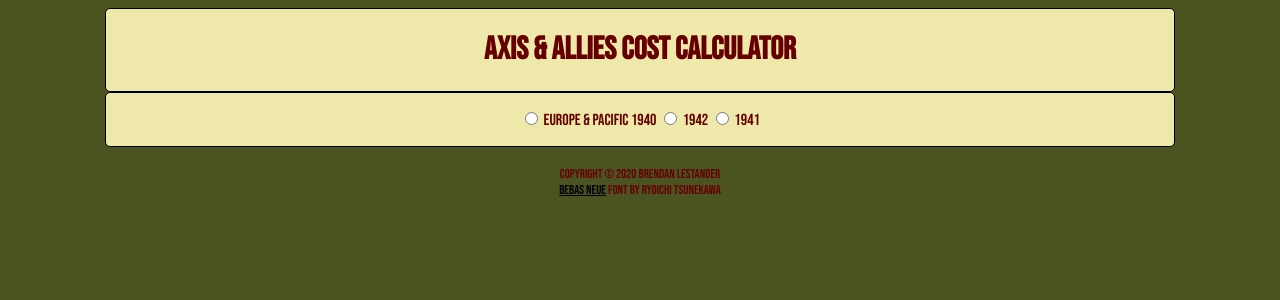
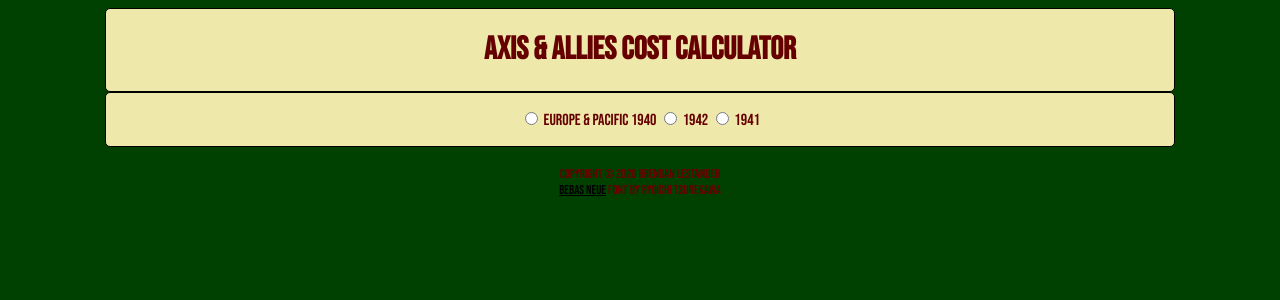
Before and after one commit to blestander/aa-cost-calculator, an Angular app: page / in a window 1280 px wide. Shown: the top 300 px of the page. Built offline with nearby package versions, Linux system fonts and the light colour scheme.

Commit message:
Made background a custom deep green.

```diff
--- a/src/styles.css
+++ b/src/styles.css
@@ -2,8 +2,8 @@
 
 body {
     font-family: Bebas Neue;
-    background-color: #4b5320;
-    color: #660000;
+    background-color: #004000;
+    color: #660000; /* Blood red */
 }
 .body-block {
     background-color: palegoldenrod;
```
